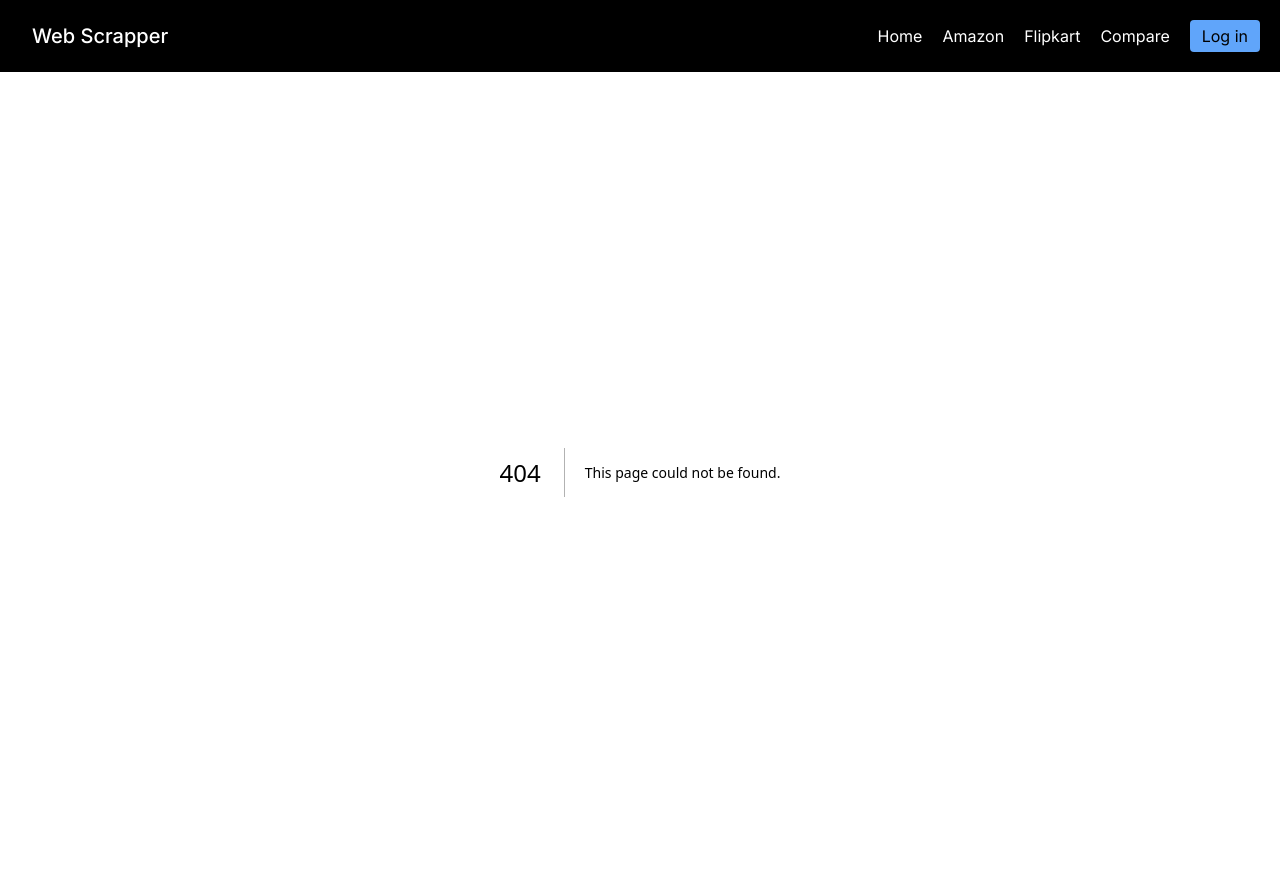
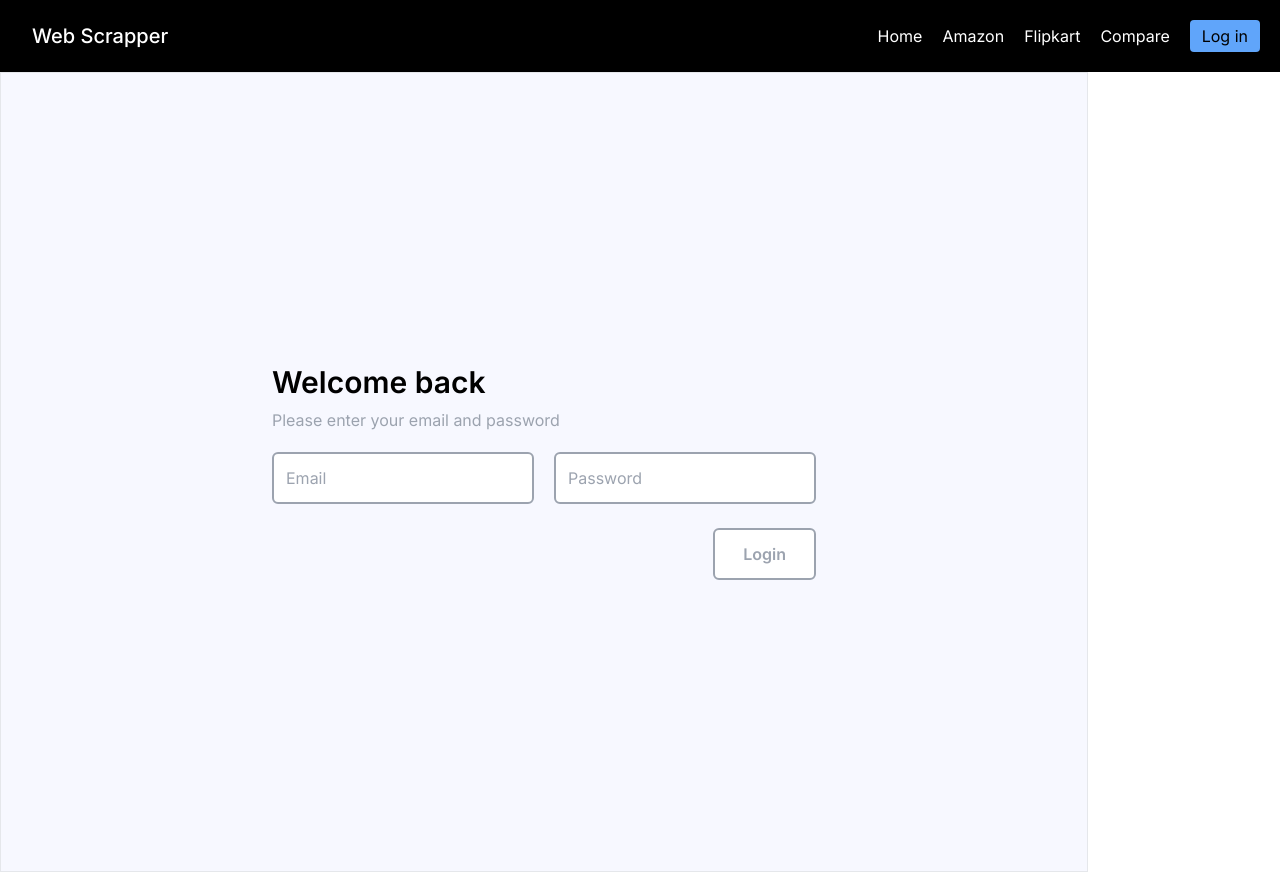
Before and after one commit to SohamDesai1/E-Commerce-Price-Comparison-Website, a Next.js app in the folder frontend/: page /login in a window 1280 px wide. Before the commit this address had no page. Built offline with nearby package versions, Linux system fonts and the light colour scheme; what tailwindcss-debug-screens would draw is missing.

Commit message:
feat(login): Added page and in Navbar

```diff
--- /dev/null
+++ b/frontend/src/app/login/page.js
@@ -0,0 +1,50 @@
+"use client"
+import { useState } from "react";
+const Login = () => {
+    const [user, setUser] = useState({
+        email: "",
+        password: ""
+    })
+
+    return (
+        <div className="flex">
+            <div className="flex justify-center items-center h-screen border lg:w-[85%] xxsm:w-[100%] bg-[#F7F8FF]">
+                <div className="flex flex-col gap-3 p-5">
+                    <div className="leading-10">
+                        <h1 className="font-semibold lg:text-3xl xxsm:text-2xl">Welcome back</h1>
+                        <h1 className="text-gray-400 lg:text-md">Please enter your email and password</h1>
+                    </div>
+                    <div className="flex gap-5 lg:flex-row xxsm:flex-col">
+                        <div>
+                            <input
+                                className="w-full p-3 border-2 border-gray-400 rounded-md"
+                                placeholder="Email"
+                                type="text"
+                                name="email"
+                                value={user.email}
+                                onChange={(e) => setUser({ ...user, email: e.target.value })}
+                            />
+                        </div>
+                        <div>
+                            <input
+                                className="w-full p-3 border-2 border-gray-400 rounded-md"
+                                placeholder="Password"
+                                type="password"
+                                name="password"
+                                value={user.password}
+                                onChange={(e) => setUser({ ...user, password: e.target.value })}
+                            />
+                        </div>
+                    </div>
+                    <div className="flex justify-end mt-3">
+                        <button className="py-3 font-semibold text-gray-400 bg-white border-2 border-gray-400 rounded-md px-7" onClick={() => {}}>
+                            Login
+                        </button>
+                    </div>
+                </div>
+            </div>
+        </div>
+    )
+}
+
+export default Login
--- a/frontend/src/components/Navbar.jsx
+++ b/frontend/src/components/Navbar.jsx
@@ -13,7 +13,7 @@ const Navbar = () => {
                         <Link href={'/flipkart'}><h1 className="mr-5 text-white hover:text-gray-300">Flipkart </h1></Link>
                         <Link href={'/comparison'}><h1 className="mr-5 text-white hover:text-gray-300">Compare </h1></Link>                    </nav>
                     <button className="inline-flex items-center px-3 py-1 mt-4 text-base text-black bg-blue-400 border-0 rounded focus:outline-none hover:bg-gray-200 md:mt-0">
-                        Log in
+                        <Link href={"/login"}>Log in </Link>
                     </button>
                 </div>
             </header>
```
